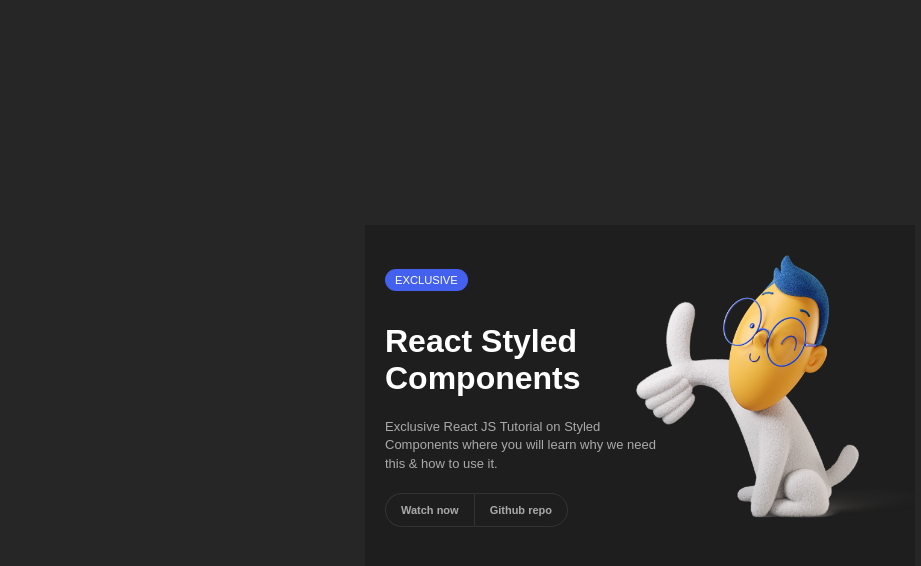
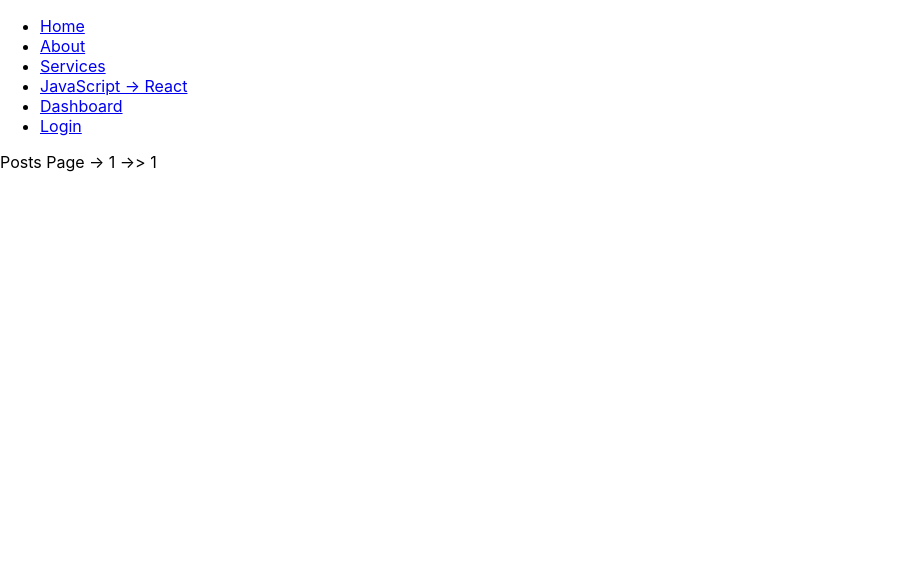
Before and after one commit to SOURAV-ROY/tirw, a React (Create React App) app: page /posts/1/1 in a window 1280 px wide. Shown: the top 566 px of the page, without its empty margins (0-921 px from the left). Built offline with nearby package versions, Linux system fonts and the light colour scheme.

Commit message:
React Router DOM 🥰

```diff
--- a/package.json
+++ b/package.json
@@ -8,6 +8,7 @@
     "@testing-library/user-event": "^12.1.10",
     "react": "^17.0.2",
     "react-dom": "^17.0.2",
+    "react-router-dom": "^5.3.0",
     "react-scripts": "4.0.3",
     "styled-components": "^5.3.1",
     "web-vitals": "^1.0.1"
--- a/src/AppUpdate.js
+++ b/src/AppUpdate.js
@@ -1,17 +1,27 @@
 import React from 'react';
+import {BrowserRouter as Router, Redirect, Route, Switch} from 'react-router-dom'
+import Home from "./RouterDom/Home";
+import About from "./RouterDom/About";
+import Services from "./RouterDom/Services";
+import Navbar from "./RouterDom/Navbar";
+import ErrorPage from "./RouterDom/ErrorPage";
+import Posts from "./RouterDom/Posts";
+import Dashboard from "./RouterDom/Dashboard";
 // import {ThemeProvider} from 'styled-components';
 // import './App.css';
 // import './components/Assets/css/global.css'
 // import LayoutComponentOne from "./components/CustomHook/LayoutComponentOne";
 // import LayoutComponentTwo from "./components/CustomHook/LayoutComponentTwo";
 // import Logo from "./components/Logo/Logo";
-import StyledComponents from "./components/StyledComponents/StyledComponents";
+
+// import StyledComponents from "./components/StyledComponents/StyledComponents";
 
 // import GlobalStyle from "./components/StyledComponents/styles/Global.styles";
 
 function AppUpdate() {
     // console.log(window.innerWidth);
     // console.log(window.innerHeight);
+    const isLoggedIn = true;
     return (
         <>
             {/*<div className="App">*/}
@@ -20,9 +30,33 @@ function AppUpdate() {
             {/*<Logo/>*/}
             {/*<GlobalStyle/>*/}
             {/*<ThemeProvider theme='dark'>*/}
-            <StyledComponents/>
+            {/*<StyledComponents/>*/}
             {/*</ThemeProvider>*/}
             {/*</div>*/}
+            <Router>
+                <Navbar/>
+                <Switch>
+                    <Route exact path='/' component={Home}/>
+                    <Route exact path='/about' component={About}/>
+                    <Route exact path='/dashboard' component={Dashboard}/>
+
+                    {/*<Route exact path='/services' component={Services}/>*/}
+                    {/*<Route exact path='/services' render={() => <Services number='100'/>}/>*/}
+
+                    <Route exact path='/services'>
+                        <Services number='10'/>
+                    </Route>
+
+                    <Route exact path='/posts/:category/:topic' component={Posts}/>
+
+                    <Route exact path='/login'>
+                        {isLoggedIn ? <Redirect to='/dashboard'/> : <Home/>}
+                    </Route>
+
+                    <Route component={ErrorPage}/>
+
+                </Switch>
+            </Router>
         </>
     );
 }
--- /dev/null
+++ b/src/RouterDom/About.js
@@ -0,0 +1,9 @@
+import React from 'react';
+
+function About(props) {
+    return (
+        <div>About page</div>
+    );
+}
+
+export default About;
--- /dev/null
+++ b/src/RouterDom/Dashboard.js
@@ -0,0 +1,9 @@
+import React from 'react';
+
+function Dashboard(props) {
+    return (
+        <div>Dashboard Page</div>
+    );
+}
+
+export default Dashboard;
--- /dev/null
+++ b/src/RouterDom/ErrorPage.js
@@ -0,0 +1,9 @@
+import React from 'react';
+
+function ErrorPage() {
+    return (
+        <div>Error Page Not Found</div>
+    );
+}
+
+export default ErrorPage;
--- /dev/null
+++ b/src/RouterDom/Home.js
@@ -0,0 +1,9 @@
+import React from 'react';
+
+function Home(props) {
+    return (
+        <div>Home Page</div>
+    );
+}
+
+export default Home;
--- /dev/null
+++ b/src/RouterDom/Navbar.js
@@ -0,0 +1,73 @@
+import React from 'react';
+import {NavLink} from "react-router-dom";
+
+function Navbar() {
+    return (
+        <nav>
+            <ul>
+                <li><NavLink
+                    exact
+                    to="/"
+                    activeStyle={{
+                        fontWeight: "bold",
+                        color: "red"
+                    }}
+                >Home
+                </NavLink>
+                </li>
+                <li>
+                    <NavLink
+                        exact
+                        to="/about"
+                        activeStyle={{
+                            fontWeight: "bold",
+                            color: "red"
+                        }}
+                    >About</NavLink>
+                </li>
+                <li>
+                    <NavLink
+                        exact
+                        to="/services"
+                        activeStyle={{
+                            fontWeight: "bold",
+                            color: "red"
+                        }}
+                    >Services</NavLink>
+                </li>
+                <li>
+                    <NavLink
+                        exact
+                        to="/posts/js/react"
+                        activeStyle={{
+                            fontWeight: "bold",
+                            color: "red"
+                        }}
+                    >JavaScript -> React</NavLink>
+                </li>
+                <li>
+                    <NavLink
+                        exact
+                        to="/dashboard"
+                        activeStyle={{
+                            fontWeight: "bold",
+                            color: "blue"
+                        }}
+                    >Dashboard</NavLink>
+                </li>
+                <li>
+                    <NavLink
+                        exact
+                        to="/login"
+                        activeStyle={{
+                            fontWeight: "bold",
+                            color: "purple"
+                        }}
+                    >Login</NavLink>
+                </li>
+            </ul>
+        </nav>
+    );
+}
+
+export default Navbar;
--- /dev/null
+++ b/src/RouterDom/Posts.js
@@ -0,0 +1,20 @@
+import React from 'react';
+import {useHistory, useParams} from "react-router-dom";
+
+function Posts({match}) {
+    const {category, topic} = useParams();
+    const parameters = useParams();
+    console.log(parameters);
+
+    const history = useHistory();
+    console.log(history);
+
+    console.log(match);
+    // const {params} = match;
+    return (
+        // <div>Posts Page -> {params.category} ->> {params.topic}</div>
+        <div>Posts Page -> {category} ->> {topic}</div>
+    );
+}
+
+export default Posts;
--- /dev/null
+++ b/src/RouterDom/Services.js
@@ -0,0 +1,9 @@
+import React from 'react';
+
+function Services({number}) {
+    return (
+        <div>Services Page -->> {number}</div>
+    );
+}
+
+export default Services;
```
Also changed, not shown: 2 other files (tests, documents, lock files or other folders).
